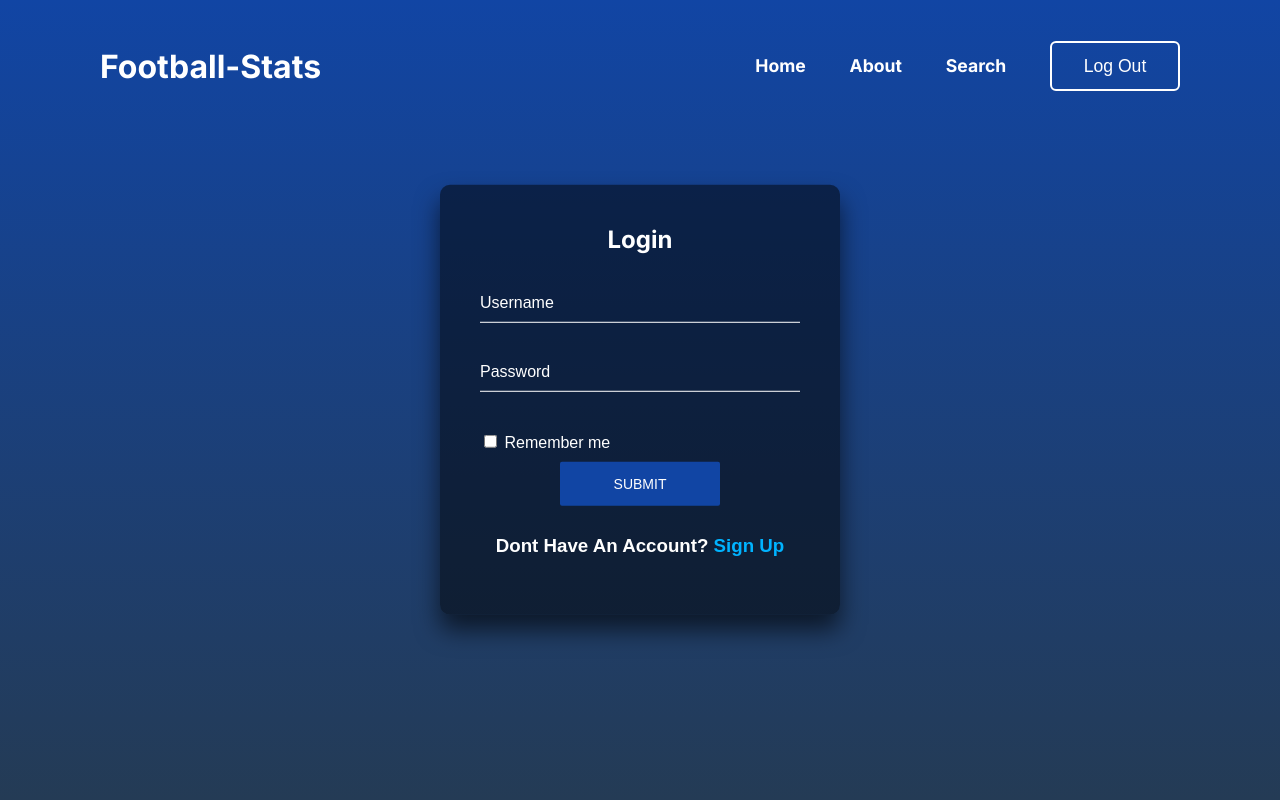
After one commit to Xeno128/Web-Project, a Flask app: page /login in a window 1280 px wide. The commit adds this page. Run offline with Flask 3, Linux system fonts and the light colour scheme; the visitor is signed in with stand-in values (Sample User, id 1).

Commit message:
added login system

```diff
--- a/app.py
+++ b/app.py
@@ -3,6 +3,7 @@ from classes import *
 import random
 import pyrebase
 from flask_apscheduler import APScheduler
+from flask_login import *
 
 #async
 import aiohttp
@@ -19,7 +20,7 @@ firebaseConfig = {
   "measurementId": "G-N7L05EM3XD"
 };
 
-#api headers
+# api headers
 headers = {
 	"X-RapidAPI-Key": "6e71f3c849b6b6ed48729a6a9c7272f4",
 	"X-RapidAPI-Host": "https://v3.football.api-sports.io/"
@@ -39,10 +40,21 @@ scheduler = APScheduler()
 scheduler.api_enabled = False
 scheduler.init_app(app)
 
-#scheduler on/off switch for debug
+# scheduler on/off switch for debug
 on_switch = False
 
-#league names by id
+# login manager startup
+login_manager = LoginManager()
+login_manager.login_view = 'login'
+login_manager.init_app(app)
+
+@login_manager.user_loader
+def load_user(username):
+    user_db = dict(db.child('users').child(username).get().val())
+    user = build_user(user_db['username'], user_db['password'], user_db['location'], user_db['photo'])
+    return user
+
+# league names by id
 league_names = {"78": "Bundesliga", "39": "Premier League", "61": "Ligue 1", "140": "La Liga", "135": "Serie A", "88": "Eredivisie", "383": "Ligat Ha'al", "382": "Liga Leumit"}
 
 @scheduler.task('interval', id='update_database', seconds=300)
@@ -136,6 +148,13 @@ def translate_response(response: dict, index = 0):
     )
     return player
 
+def build_user(username, password, location, photo):
+    user = Users(username, password, location, photo)
+    return user
+
+def insert_user(user: Users):
+    db.child('users').child(user.username).set(user.user_to_dict())
+
 # accepts player object
 def check_data(obj: Player):
     try:
@@ -149,6 +168,24 @@ def check_data(obj: Player):
         db.child("teams").child(obj.team_id).update(obj.team_to_dict())
     except:
         db.child("teams").child(obj.team_id).set(obj.team_to_dict())
+
+def check_user(username: str):
+    try:
+        if db.child("users").child(username).get().val() != None:
+            return True
+        else:
+            return False
+    except:
+        return False
+
+def check_credentials(user: Users):
+    try:
+        if dict(db.child("users").child(user.username).get().val())['password'] == user.password:
+            return True
+        else:
+            return False
+    except:
+        return False
 
 # accepts player object
 def get_data(obj: Player):
@@ -202,6 +239,49 @@ def psearch(player_name, league_id):
         return "<h1>Error</h1>"
     return render_template("player.html", player=player, team=team)
 
+@app.route("/signup", methods=["POST", "GET"])
+def signup():
+    if request.method == 'POST':
+        username = request.form.get('username')
+        if check_user(username):
+            flash('This Username already exists')
+            return redirect(url_for('signup'))
+
+        password = request.form.get('password')
+        user = build_user(username, password, 'f', 'f')
+        insert_user(user)
+        return redirect(url_for('login'))
+    else:
+        return render_template('sign-up.html')
+
+@app.route("/login", methods=["POST", "GET"])
+def login():
+    if request.method == 'POST':
+        username = request.form.get('username')
+        password = request.form.get('password')
+        user = build_user(username, password, 'f', 'f')
+
+        if check_user(username) and check_credentials(user):
+            remember = True if request.form.get('remember') else False
+            login_user(user, remember=remember)
+            return redirect(url_for('profile'))
+        else:
+            flash('One Or More Of The Entered Was Incorrect. Please Try Again')
+            return redirect(url_for('login'))
+    else:
+        return render_template('login.html')
+
+@app.route('/logout')
+@login_required
+def logout():
+    logout_user()
+    return redirect(url_for('home'))
+
+@app.route("/profile")
+@login_required
+def profile():
+    return render_template('profile.html', user=current_user)
+
 if __name__ == "__main__":
     if on_switch: scheduler.start()
     app.run(debug=False)
--- a/static/style.css
+++ b/static/style.css
@@ -1,5 +1,6 @@
 html {
     scroll-behavior: smooth;
+    height: 100%;
 }
 
 body {
@@ -379,3 +380,133 @@ a {
     color: #babcd2;
     font-size: 40px;
 }
+
+.login-body {
+    margin:0;
+    padding:0;
+    font-family: sans-serif;
+    background: linear-gradient(#1145a4, #243b55);
+}
+
+.signup-body {
+    margin:0;
+    padding:0;
+    font-family: sans-serif;
+    background: linear-gradient(#6211a4, #243b55);
+}
+
+.login-box {
+    position: absolute;
+    top: 50%;
+    left: 50%;
+    width: 400px;
+    padding: 40px;
+    transform: translate(-50%, -50%);
+    background: rgba(0,0,0,.5);
+    box-sizing: border-box;
+    box-shadow: 0 15px 25px rgba(0,0,0,.6);
+    border-radius: 10px;
+}
+
+.login-box h2 {
+    font-family: 'Inter', sans-serif;
+    margin: 0 0 30px;
+    padding: 0;
+    color: #fff;
+    text-align: center;
+}
+
+.login-box .input-field {
+    position: relative;
+}
+
+.login-box .input-field input {
+    width: 100%;
+    padding: 10px 0;
+    font-size: 16px;
+    color: #fff;
+    margin-bottom: 30px;
+    border: none;
+    border-bottom: 1px solid #fff;
+    outline: none;
+    background: transparent;
+}
+
+.login-box .input-field label {
+    position: absolute;
+    top:0;
+    left: 0;
+    padding: 10px 0;
+    font-size: 16px;
+    color: #fff;
+    pointer-events: none;
+    transition: .5s;
+}
+
+.login-box .input-field input:focus ~ label,
+.login-box .input-field input:valid ~ label {
+  top: -20px;
+  left: 0;
+  font-size: 12px;
+}
+
+.login-box .submit-button {
+    display: flex;
+    justify-content: center;
+}
+
+.login-box .submit-button input {
+    width:50%;
+    background-color: #1145a4;
+    border: none;
+    outline: none;
+    color: #fff;
+    font-size: 14px;
+    font-weight: normal;
+    padding: 14px 0;
+    border-radius: 2px;
+    text-transform: uppercase;
+}
+
+.remember-me {
+    position: relative;
+    width: 100%;
+    padding: 10px 0;
+}
+
+.text-auth {
+    display: flex;
+    justify-content: center;
+    margin-top: 10px;
+    color: #fff;
+}
+
+.notification {
+    margin: 0 0 30px;
+    padding: 0;
+    height: 50px;
+    color: red;
+}
+
+.notification a{
+    text-decoration: underline;
+    color: inherit;
+}
+
+#profile{
+    background: linear-gradient(#152695, #7420a9);
+}
+
+.box {
+    position: absolute;
+    top: 50%;
+    left: 50%;
+    transform: translate(-50%, -50%);
+}
+
+.box h1 {
+    font-family: 'Inter', sans-serif;
+    margin: 0 0 30px;
+    padding: 0;
+    color: #fff;
+}
--- /dev/null
+++ b/templates/login.html
@@ -0,0 +1,67 @@
+<!DOCTYPE html>
+<html lang="en">
+<head>
+    <meta charset="UTF-8">
+    <meta name="viewport" content="width=device-width, initial-scale=1.0">
+    <link href="{{ url_for('static', filename='style.css') }}" rel="stylesheet">
+    <link href="https://fonts.googleapis.com/css2?family=Inter:wght@700&family=Montserrat:ital,wght@1,900&family=Rubik:ital,wght@1,500&display=swap" rel="stylesheet">
+    <link rel="icon" type="image/x-icon" href="{{ url_for('static', filename='img/logo.png') }}">
+    <title>Football Stats</title>
+</head>
+<body class="login-body">
+    <header class="navigation">
+        <h2>Football-Stats</h2>
+        <nav class="nav-bar">
+            <a href="/">Home</a>
+            <a href="/#about">About</a>
+            <!-- <a href="#">Service</a> -->
+            <a href="/select">Search</a>
+
+            {% if current_user.is_authenticated %}
+            <button class="login" onclick="window.location.href='/logout'">Log Out</button>
+            {% endif %}
+
+            {% if not current_user.is_authenticated %}
+            <button class="login" onclick="window.location.href='/login'">Login</button>
+            {% endif %}
+        </nav>
+    </header>
+
+    <div class="login-box">
+
+        {% with messages = get_flashed_messages() %}
+        {% if messages %}
+            <div class="notification is-danger">
+                {{ messages[0] }}.
+            </div>
+        {% endif %}
+        {% endwith %}
+
+        <h2>Login</h2>
+        <form method="post">
+            <div class="input-field">
+                <input type="text" name="username" required>
+                <label>Username</label>
+            </div>
+
+            <div class="input-field">
+                <input type="password" name="password" required>
+                <label>Password</label>
+            </div>
+
+            <div class="remember-me">
+                <input type="checkbox" value="RememberMe">
+                <label for="rememberMe" style="color: #fff;">Remember me</label>
+            </div>
+
+            <div class="submit-button">
+                <input type="submit" value="Submit">
+            </div>
+
+            <div class="text-auth">
+                <h3>Dont Have An Account? <a href="/signup" style="color: #00b3ff;">Sign Up</a></h3>
+            </div>
+        </form>
+    </div>
+</body>
+</html>
```
Also changed, not shown: classes.py (+11 -2 lines), templates/index.html (+8 -1 lines), templates/player.html (+8 -1 lines), templates/profile.html (added, +34 -0 lines), templates/search.html (+8 -1 lines), templates/select.html (+8 -1 lines), templates/sign-up.html (added, +62 -0 lines).
